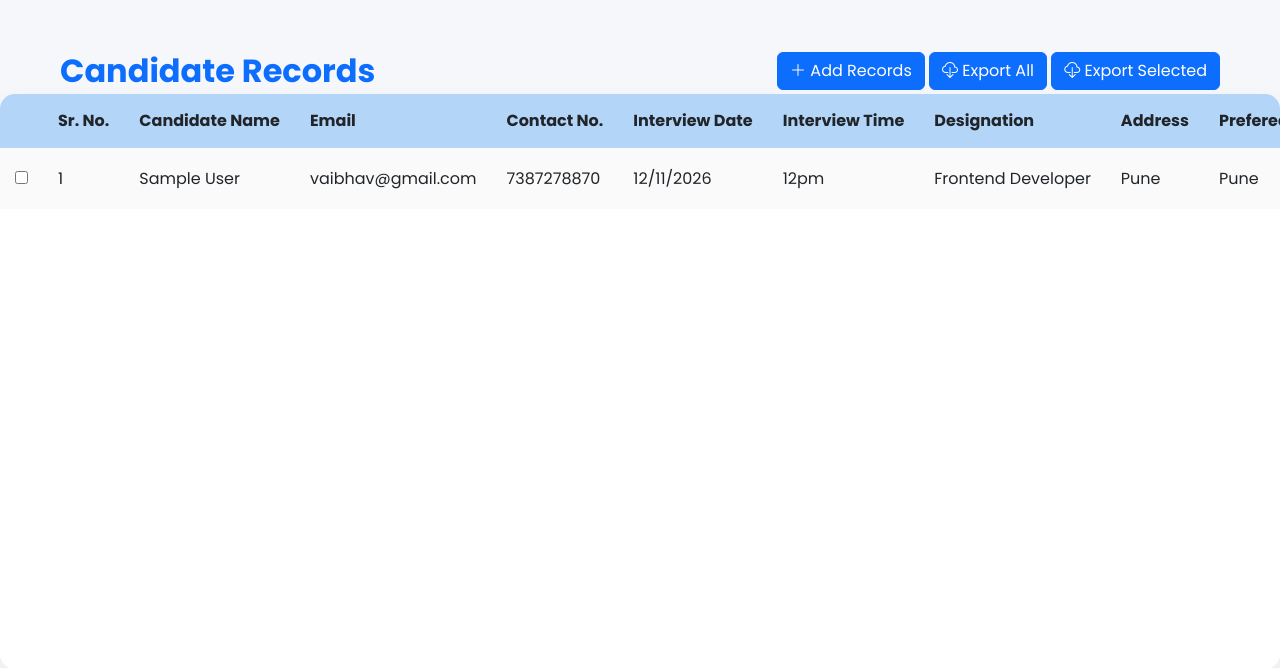
After one commit to Vaibhav0908/Application-Form, a Laravel app: page /interview_records in a window 1280 px wide. The commit adds this page. Shown: the top 668 px of the page. Run offline with Laravel 12, Linux system fonts and the light colour scheme; tables that the repository leaves empty hold one stand-in row (values such as "Sample post"); parts of the project's set-up code (start-up, migrations or seed data) failed here and were passed over; some libraries are stand-ins or nearby versions.

Commit message:
Makes the Interview Schedule panel

```diff
--- a/app/Http/Controllers/CandidateController.php
+++ b/app/Http/Controllers/CandidateController.php
@@ -7,6 +7,9 @@ use App\Models\FamilyDetail;
 use App\Models\ProfessionalDetail;
 use App\Models\RecruiterDetail;
 use Illuminate\Http\Request;
+
+use Maatwebsite\Excel\Facades\Excel;
+use App\Exports\InterviewCandExport;
 
 class CandidateController extends Controller
 {
@@ -90,4 +93,31 @@ class CandidateController extends Controller
 
         return back()->with('success', 'Application submitted successfully');
     }
+
+    public function interview_shedule_panel()
+    {
+        $candidate = Candidate::latest()->get();
+        return view('interview_schedule', compact('candidate'));
+    }
+
+    public function exportAll()
+    {
+        return Excel::download(
+            new InterviewCandExport(),
+            'all_candidates.xlsx'
+        );
+    }
+
+    public function exportSelected(Request $request)
+    {
+        $ids = $request->input('ids', []);
+
+        $candidates = Candidate::whereIn('id', $ids)->get();
+
+        return Excel::download(
+            new InterviewCandExport($candidates),
+            'selected_candidates.xlsx'
+        );
+    }
+
 }
--- a/composer.json
+++ b/composer.json
@@ -9,6 +9,7 @@
         "php": "^8.2",
         "laravel/framework": "^12.0",
         "laravel/tinker": "^2.10.1",
+        "maatwebsite/excel": "3.1.68",
         "phpoffice/phpword": "^1.3",
         "smalot/pdfparser": "^2.12"
     },
--- a/resources/views/admin/com_layout.blade.php
+++ b/resources/views/admin/com_layout.blade.php
@@ -35,6 +35,7 @@
 
 <body class="">
     <div class="container-fluid m-0 p-0">
+        @if (!request()->routeIs('interview_records'))
             <div class="row m-0 p-0">
                 <div class="col-md-2 m-0 p-0">
                     <div class="sidebar-overlay" id="sidebarOverlay"></div>
@@ -47,6 +48,8 @@
                                 RecruiterPanel
                             @elseif(session('employee_id'))
                                 EmployeePanel
+                            @elseif(request()->routeIs('interview_records'))
+                                Interview Schedule
                             @endif
                         </div>
                         <ul class="menu">
@@ -96,7 +99,7 @@
                                             </a>
                                         </li>
                                         <!-- <li>
-                                                     <a href="{{ route('task_management_panel') }}"
+                                        a href="{{ route('task_management_panel') }}"
                                           class="{{ request()->routeIs('task_management_panel') ? 'active' : '' }}">
                                             <span>Task Panel</span>
                                                 </a>
@@ -169,6 +172,8 @@
                     </div>
 
                 </div>
+
+
 
                 <div class="col-md-10 m-0 p-0">
                     <div class="col-12 m-0 p-0 sticky-top">
@@ -249,6 +254,8 @@
                             </div>
                         </div>
                     </div>
+
+        @endif
                 <div class="col-12 m-0 p-0">
                     @if (session('success'))
                         <div id="successAlert" class="alert alert-success position-fixed top-1 end-0 z-3 ">
--- a/resources/views/employee/employee_panel.blade.php
+++ b/resources/views/employee/employee_panel.blade.php
@@ -162,7 +162,7 @@
                                                     <div class="d-flex gap-2">
                                                         <a href="{{ asset('storage/' . $can->passbook) }}" class="btn btn-outline-primary btn-sm"
                                                             target="_blank">
-                                                            <i class="bi bi-eye"></i> View
+                                                            <i class="bi bi-eye"></i> Views
                                                         </a>
 
                                                         <a href="{{ asset('storage/' . $can->passbook) }}" class="btn btn-success btn-sm" download>
@@ -171,12 +171,10 @@
                                                     </div>
                                                 </div>
                                             </div>
-
                                         @else
                                             <div class="col-md-6 mb-5">
                                                 <span class="fw-semibold">Passbook</span>
                                                 <input type="file" name="passbook" accept=".pdf,.jpg,.jpeg">
-                                                </div>
                                             </div>
                                         @endif
                                         <div class="row">
--- /dev/null
+++ b/resources/views/interview_schedule.blade.php
@@ -0,0 +1,232 @@
+@extends('admin.com_layout')
+
+@section('content')
+
+    <style>
+        .table-box {
+            background: white;
+            padding: 20px;
+            border-radius: 15px;
+            box-shadow: 0 10px 25px rgba(0, 0, 0, 0.05);
+            height: 575px;
+            width: 100%;
+            overflow-x: auto;
+            overflow-y: auto;
+        }
+
+        .table-box table {
+            width: 100%;
+            min-width: 1000px;
+            border-collapse: collapse;
+        }
+
+        th,
+        td {
+            padding: 15px;
+            white-space: nowrap;
+        }
+    </style>
+
+    <div class="row align-items-center py-1 mt-5 mx-4 mx-md-5">
+        <div class="col-12 col-md-6">
+            <h2 class="text-primary fw-bold mb-0">
+                Candidate Records
+            </h2>
+        </div>
+
+        <div class="col-12 col-md-6 text-md-end mt-3 mt-md-0">
+            <a href="#" data-bs-toggle="modal" data-bs-target="#addrecordsModal" class="btn btn-primary">
+                <i class="bi bi-plus-lg"></i>
+                Add Records
+            </a>
+
+            <a href="{{ route('export_all_records') }}" class="btn btn-primary export_all">
+                <i class="bi bi-cloud-download"></i>
+                Export All
+            </a>
+
+            <a href="{{ route('export_selected_records') }}" class="btn btn-primary export_selected">
+                <i class="bi bi-cloud-download"></i>
+                Export Selected
+            </a>
+        </div>
+    </div>
+
+    <div class="row m-0 p-0 d-flex">
+        <div class="col-12 m-0 p-0 table-box">
+            <table class="justify-content-center">
+                <tr>
+                    <th></th>
+                    <th>Sr. No.</th>
+                    <th>Candidate Name</th>
+                    <th>Email</th>
+                    <th>Contact No.</th>
+                    <th>Interview Date</th>
+                    <th>Interview Time</th>
+                    <th>Designation</th>
+                    <th>Address</th>
+                    <th>Prefered Job Location</th>
+                    <th>Last Salary</th>
+                    <th>Expected Salary</th>
+                    <th>Experience</th>
+                    <th>Recruiter Name</th>
+                    <th>Response</th>
+                    <th>Actions</th>
+                </tr>
+                @foreach($candidate as $item)
+                    <tr>
+                        <td><input type="checkbox" class="candidate_checkbox" name="" id="" value="{{ $item->id }}"></td>
+                        <td>{{ $item->id }}</td>
+                        <td>{{ $item->full_name }}</td>
+                        <td>vaibhav@gmail.com</td>
+                        <td>7387278870</td>
+                        <td>12/11/2026</td>
+                        <td>12pm</td>
+                        <td>Frontend Developer</td>
+                        <td>Pune</td>
+                        <td>Pune</td>
+                        <td>18000</td>
+                        <td>25000</td>
+                        <td>2</td>
+                        <td>Snehal Mam</td>
+                        <td>Intrested</td>
+                        <td>
+                            <a href="https://wa.me/7387278870?text={{ urlencode('RHello, this is a reminder about your scheduled interview. Please be on time. Thank you.') }}"
+                                class="btn btn-success btn-sm" target="_blank">
+                                <i class="bi bi-whatsapp"></i> Reminder
+                            </a>
+                        </td>
+
+                    </tr>
+                @endforeach
+
+
+
+            </table>
+        </div>
+    </div>
+
+    <form action="{{ route('export_selected_records') }}" method="POST" id="exportForm" style="display:none;">
+
+        @csrf
+        <div id="exportIds"></div>
+
+    </form>
+
+    <div class="modal modal-lg fade" id="addrecordsModal" tabindex="-1" aria-labelledby="addrecdModalLabel"
+        aria-hidden="true">
+        <div class="modal-dialog modal-dialog-centered">
+            <div class="modal-content">
+                <div class="modal-header">
+                    <h5 class="modal-title" id="settingsModalLabel">
+                        Fill the Candidate Details
+                    </h5>
+                    <button type="button" class="btn-close" data-bs-dismiss="modal" aria-label="Close">
+                    </button>
+                </div>
+                <div class="modal-body">
+                    <form action="" method="post">
+                        @csrf
+                        <div class="row m-0 p-0">
+                            <div class="col-md-6">
+                                <label for="">Candidate Name: </label>
+                                <input type="text" name="can_name" class="form-control" required>
+
+                                <label for="">Email: </label>
+                                <input type="email" name="can_email" class="form-control" required>
+
+                                <label for="">Contact: </label>
+                                <input type="text" name="can_contact" class="form-control" required>
+
+                                <label for="">Designation: </label>
+                                <input type="text" name="can_designation" class="form-control" required>
+                            </div>
+
+                            <div class="col-md-6">
+                                <label for="">Last Salary: </label>
+                                <input type="text" name="can_last_sal" class="form-control">
+
+                                <label for="">Expected Salary: </label>
+                                <input type="text" name="can_exp_sal" class="form-control" required>
+
+                                <label for="">Experience: </label>
+                                <input type="text" name="can_exp" class="form-control" required>
+
+
+                            </div>
+
+                            <div class="col-md-6">
+                                <label for="">Interview Date: </label>
+                                <input type="date" name="interview_date" class="form-control" required>
+                            </div>
+                            <div class="col-md-6">
+                                <label for="">Interview Time: </label>
+                                <input type="time" name="interview_time" class="form-control" required>
+                            </div>
+                            <div class="col-12">
+                                <label for="">HR Name: </label>
+                                <input type="text" name="hr_name" class="form-control" required>
+                            </div>
+                        </div>
+                </div>
+                <div class="modal-footer">
+                    <button type="submit" class="btn btn-success">
+                        <span>Done</span>
+                    </button>
+                    <button type="reset" class="btn btn-danger">
+                        Reset
+                    </button>
+                </div>
+                </form>
+            </div>
+        </div>
+    </div>
+
+    <script>
+        document.addEventListener('DOMContentLoaded', function () {
+
+            // Export All
+            document.querySelector('.export_all').addEventListener('click', function (e) {
+                e.preventDefault();
+
+                document.querySelectorAll('.candidate_checkbox').forEach(function (checkbox) {
+                    checkbox.checked = true;
+                });
+
+                window.location.href = this.href;
+            });
+
+            // Export Selected
+            document.querySelector('.export_selected').addEventListener('click', function (e) {
+                e.preventDefault();
+
+                const selectedIds = [];
+
+                document.querySelectorAll('.candidate_checkbox:checked').forEach(function (checkbox) {
+                    selectedIds.push(checkbox.value);
+                });
+
+                if (selectedIds.length === 0) {
+                    alert('Please select at least one candidate.');
+                    return;
+                }
+
+                const exportIds = document.getElementById('exportIds');
+                exportIds.innerHTML = '';
+
+                selectedIds.forEach(function (id) {
+                    const input = document.createElement('input');
+                    input.type = 'hidden';
+                    input.name = 'ids[]';
+                    input.value = id;
+
+                    exportIds.appendChild(input);
+                });
+
+                document.getElementById('exportForm').submit();
+            });
+
+        });
+    </script>
+
+@endsection
--- a/routes/web.php
+++ b/routes/web.php
@@ -24,6 +24,14 @@ Route::get('/', function () {
     return view('index', compact('recruiters', 'platforms', 'nations'));
 })->name('form');
 
+Route::get('/interview_records', [CandidateController::class, 'interview_shedule_panel'])
+    ->name('interview_records');
+
+Route::get('/export_all_records', [CandidateController::class, 'exportAll'])
+    ->name('export_all_records');
+
+Route::post('/export_selected_records', [CandidateController::class, 'exportSelected'])
+    ->name('export_selected_records');
 
 Route::post('/Applicant_details', [CandidateController::class, 'store'])
     ->name('candidate.store');
@@ -49,7 +57,6 @@ Route::get('/employee/login', [EmployeeAuthcontroller::class, 'showLogin'])
 
 Route::post('/employee/login', [EmployeeAuthcontroller::class, 'login'])
     ->name('employee.login');
-
 
 Route::middleware('admin.auth')->group(function () {
     Route::get('/Applications', [AdminController::class, 'applications'])
@@ -115,7 +122,6 @@ Route::middleware('admin.auth')->group(function () {
         }
     )->name('employee.delete');
 
-
     Route::get('/admin/dashboard', [AdminController::class, 'dashboard'])
         ->name('admin.dashboard');
 
@@ -141,7 +147,7 @@ Route::middleware('admin.auth')->group(function () {
         ->name('employee.apply_leaves');
 
     Route::get('/employee/logout', [EmployeeAuthcontroller::class, 'logout'])
-    ->name('employee.logout');
+        ->name('employee.logout');
 
     Route::get('/task_management_panel', function () {
         return view('admin.task_panel');
```
Also changed, not shown: app/Exports/InterviewCandExport.php (added, +43 -0 lines), 1 other file. Lines whose indentation alone changed are shown as unchanged.
